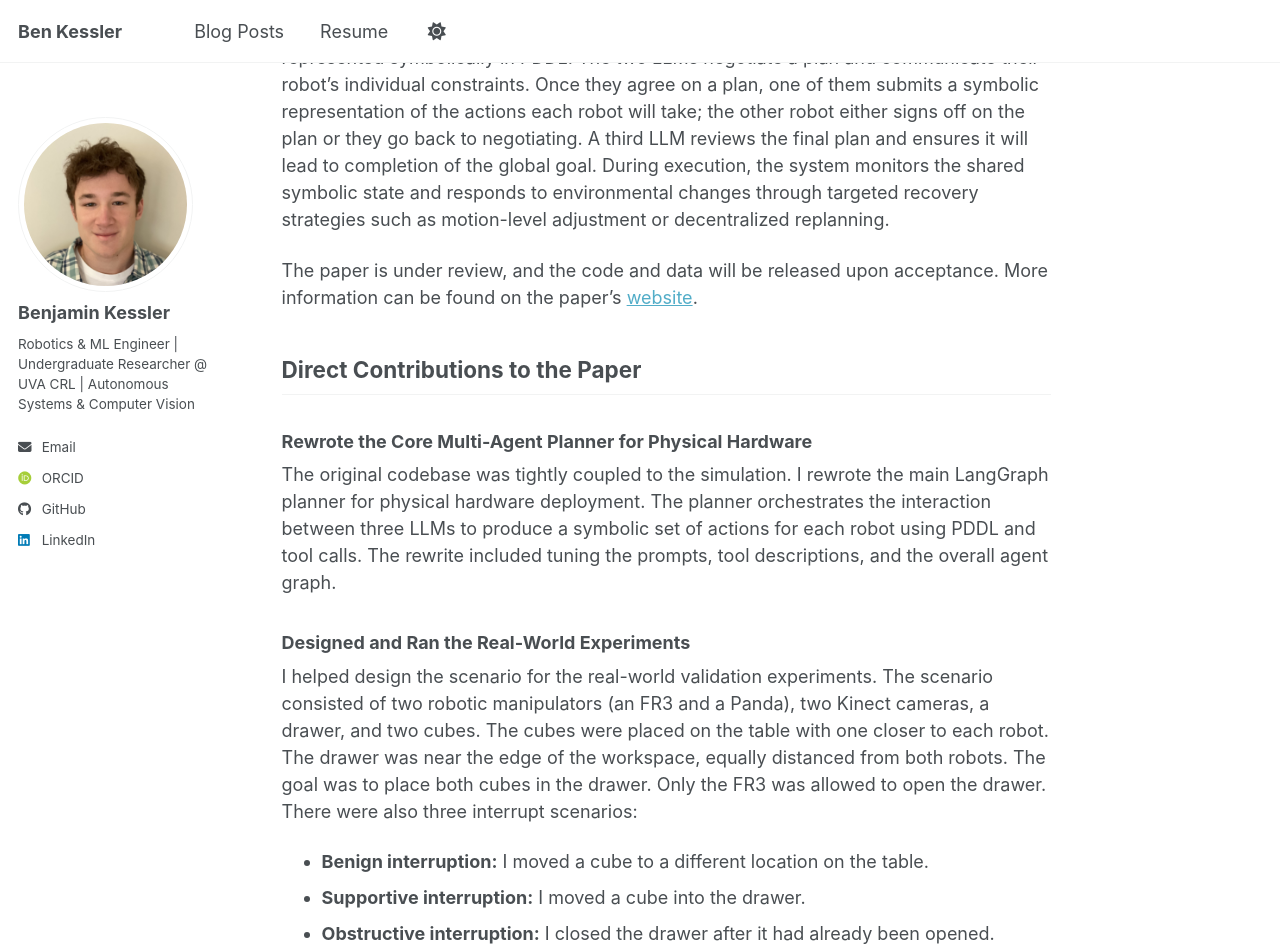
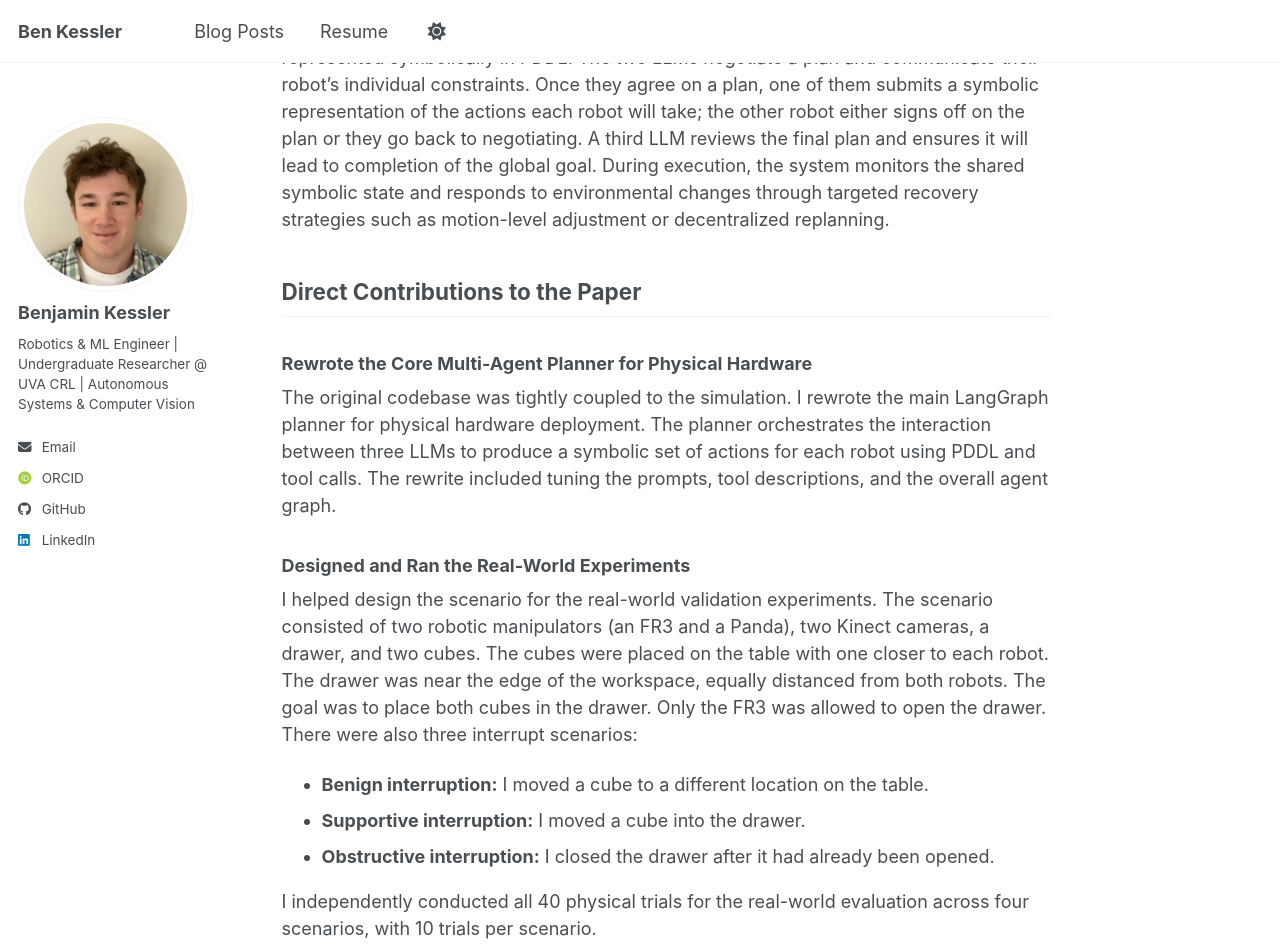
Before and after one commit to Benkess/Benkess.github.io, a Jekyll site: the page built from _posts/2026-03-15-crl-real-world-experiments.md, in a window 1280 px wide and 1400 px high, scrolled down 517 px. Shown: the top 952 px of the window. Built offline with Jekyll 4.4.1, drawn with Linux system fonts in a browser that asks for light colours; some web fonts are replaced; a script bundle is joined from its source files by our own code; library files that are not in the unit come from our copies; some of the changed text lies outside the part shown.

Commit message:
Real-World Multi-Robot Experiments

```diff
--- a/_posts/2026-03-15-crl-vector.md
+++ b/_posts/2026-03-15-crl-real-world-experiments.md
@@ -1,7 +1,7 @@
 ---
-title: 'VECTOR: Real-World Validation'
+title: 'Real-World Multi-Robot Experiments'
 date: 2026-03-15
-permalink: /posts/2026/03/crl-vector/
+permalink: /posts/2026/03/crl-real-world-experiments/
 tags:
   - robotics
   - research
@@ -13,8 +13,6 @@
 ## Paper Summary
 
 The goal of the paper was to have a decentralized framework that combines constraint-aware peer-to-peer task negotiation, symbolic plan grounding, dependency-based parallel scheduling, and plan verification. The system treats two robot manipulators as independent agents with their own LLM planners. Both robots are given a scene observation, a global task goal, task constraints, and individual robot constraints, all represented symbolically in PDDL. The two LLMs negotiate a plan and communicate their robot's individual constraints. Once they agree on a plan, one of them submits a symbolic representation of the actions each robot will take; the other robot either signs off on the plan or they go back to negotiating. A third LLM reviews the final plan and ensures it will lead to completion of the global goal. During execution, the system monitors the shared symbolic state and responds to environmental changes through targeted recovery strategies such as motion-level adjustment or decentralized replanning.
-
-The paper is under review, and the code and data will be released upon acceptance. More information can be found on the paper's [website](https://vector-planning.github.io/).
 
 ## Direct Contributions to the Paper
 
@@ -30,7 +28,7 @@
 * **Supportive interruption:** I moved a cube into the drawer.
 * **Obstructive interruption:** I closed the drawer after it had already been opened.
 
-I conducted 10 trials per scenario, 40 total, and wrote the first draft of the experimental section.
+I independently conducted all 40 physical trials for the real-world evaluation across four scenarios, with 10 trials per scenario.
 
 <div style="display: grid; grid-template-columns: 1fr 1fr; gap: 1.25rem; margin: 1.5rem 0;">
   <div style="text-align: center;">
```
